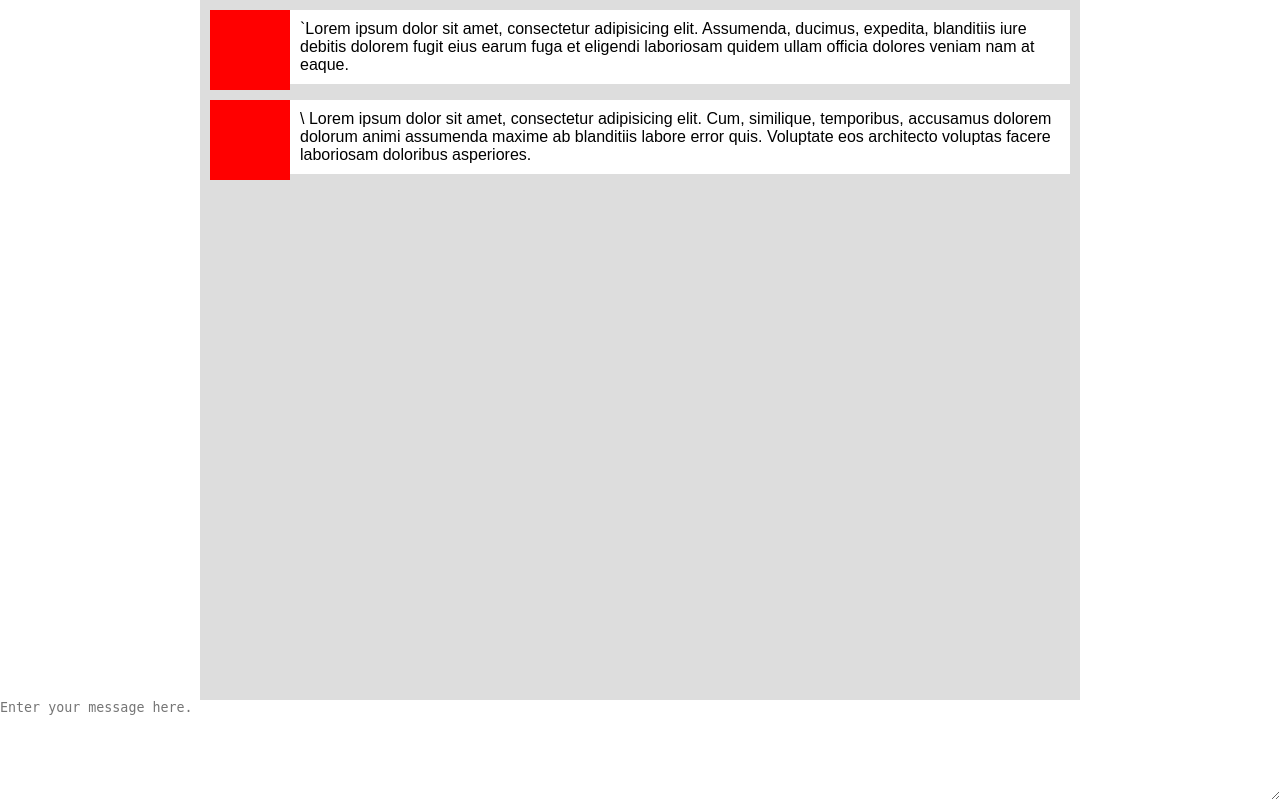
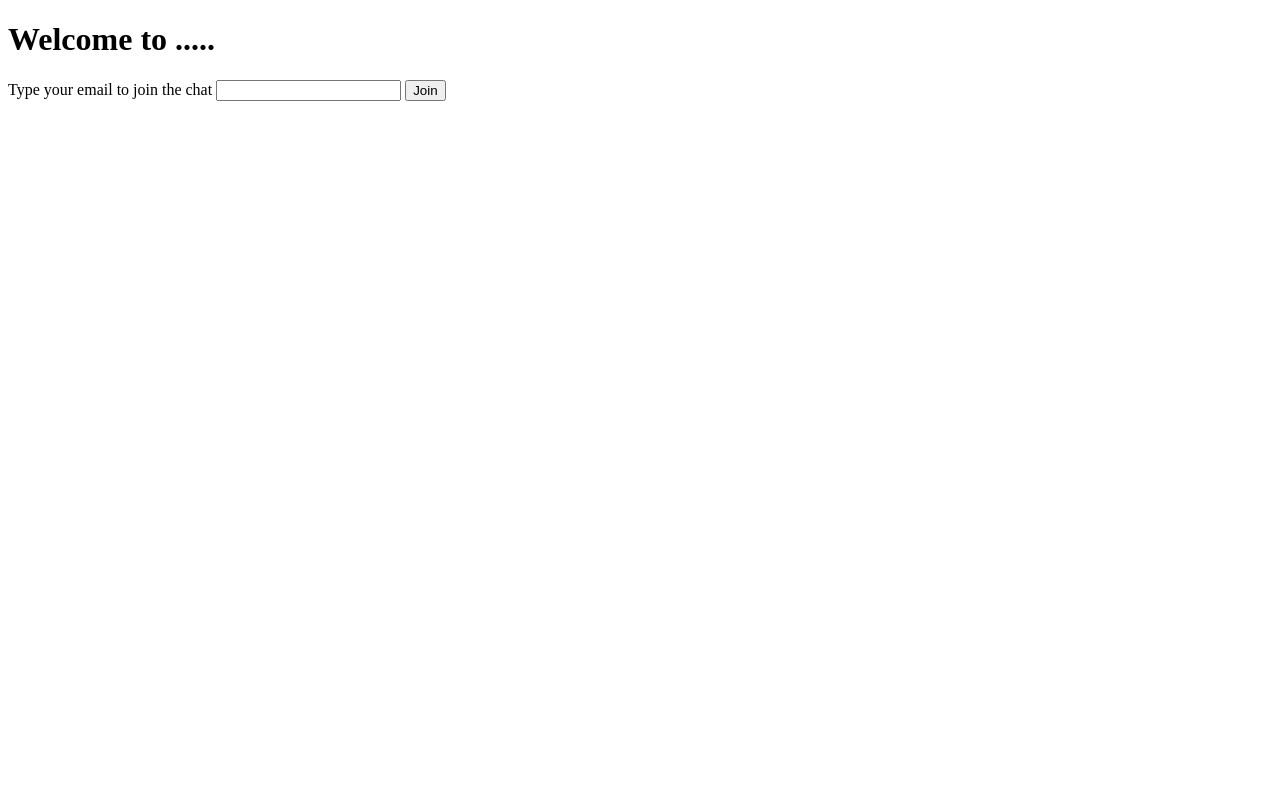
Before and after one commit to davidnuon/metermaids, a Flask app: page / in a window 1280 px wide. After the commit the page ends 101 px from the top, so only its background shows below. Run offline with Flask 2, Linux system fonts and the light colour scheme; some libraries are stand-ins or nearby versions.

Commit message:
starting point

```diff
--- a/chat.py
+++ b/chat.py
@@ -2,7 +2,7 @@ from gevent import monkey
 from flask import Flask, Response, render_template, request
 from socketio import socketio_manage
 from socketio.namespace import BaseNamespace
-
+from socketio.mixins import BroadcastMixin
 
 monkey.patch_all()
 
@@ -11,29 +11,34 @@ app.debug = True
 app.config['PORT'] = 5000
 
 
-class ChatNamespace(BaseNamespace):
-    def __init__(self):
+class ChatNamespace(BaseNamespace, BroadcastMixin):
+    def initialize(self):
         self.logger = app.logger
-        self.log = 'socketio session has started'
+        self.log("Socketio session started")
 
     def log(self, message):
-        self.logger.info('[{0}] {1}'.format(self.socket.sessid, message))
+        self.logger.info("[{0}] {1}".format(self.socket.sessid, message))
 
-    def rec_connect(self):
-        self.log("new connection")
+    def recv_connect(self):
+        self.log("New connection")
 
-    def rec_dissconnect(self):
-        self.log("Client dissconected")
+    def recv_disconnect(self):
+        self.log("Client disconnected")
 
-    def on_join(self, name):
-        self.log('%s joined chat' % name)
-        return True, name
+    def on_join(self, email):
+        self.log("%s joined chat" % email)
+        self.session['email'] = email
+        return True, email
 
     def on_message(self, message):
         self.log('got a message: %s' % message)
+        self.broadcast_event_not_me("message",{ "sender" : self.session["email"], "content" : message})
         return True, message
-@app.route("/", methods=['GET'])
-def index():
+
+
+
+@app.route('/', methods=['GET'])
+def landing():
     return render_template('index.html')
 
 @app.route('/socket.io/<path:remaining>')
@@ -41,5 +46,6 @@ def socketio(remaining):
     try:
         socketio_manage(request.environ, {'/chat': ChatNamespace}, request)
     except:
-        app.logger.error('Exception while handling socketio connection', exc_info=True)
-    return Response
+        app.logger.error("Exception while handling socketio connection",
+                         exc_info=True)
+    return Response()
--- a/static/js/chat.js
+++ b/static/js/chat.js
@@ -1,17 +1,78 @@
-(function($,window){
-    $(function(){
-        console.log("Welcome to pychat");
-        var socket = io.connect('/chat');
-        socket.on('connect', function () {
-            socket.emit('join', 'Bob', function(joined, name){
-                socket.emit('message', 'hello this is ' + name, function(sent){
-                    console.log("message sent: ", sent);
-                });
-            });
-        });
+(function($,jQuery,window){
 
-        socket.on('message', function(message){
-            alert("got a message: " + message);
-        });
-    });
-}($,window));
+	var chatAPI = {
+
+		connect : function(done) {
+
+			var that = this;
+
+			this.socket = io.connect('/chat');
+			this.socket.on('connect', done);
+
+			this.socket.on('message', function(message){
+				if(that.onMessage){
+					that.onMessage(message);
+				}
+			});
+		},
+
+		join : function(email, onJoin){
+			this.socket.emit('join', email, onJoin);
+		},
+
+		sendMessage : function(message, onSent) {
+			this.socket.emit('message', message, onSent);
+		}
+
+	};
+
+	var bindUI = function(){
+
+		$(".join-chat").validate({
+			submitHandler: function(form) {
+				chatAPI.join($(form).find("[name='email']").val(), function(joined, name){
+					if(joined){
+						alert("You've joined Chatzilla");
+						$(form).hide();
+						$(".compose-message-form").show();
+						$(".messages").show();
+					}
+				});
+			}
+		});
+
+		$(".compose-message-form").validate({
+			submitHandler: function(form) {
+				chatAPI.sendMessage($(form).find("[name='message']").val(), function(sent,message){
+					if(sent){
+						$(".messages").append(
+							jQuery("<li>").html(
+								"<b>Me</b>: " + message
+							)
+						);
+					}
+				});
+			}
+		});
+
+		chatAPI.onMessage = function(message){
+			$(".messages").append(
+				jQuery("<li>").html(
+					"<b>" + message.sender + "</b>: " + message.content
+				)
+			);
+		};
+
+	};
+
+	var ready = function(){
+		bindUI();
+		console.log("Welcome to Chatzilla");
+		chatAPI.connect(function(){});
+	};
+
+
+
+	$(function(){ ready(); });
+
+}($,jQuery,window));
--- a/templates/index.html
+++ b/templates/index.html
@@ -1,45 +1,41 @@
 <!DOCTYPE html>
-<html>
-  <head>
-    <meta name="viewport" content="initial-scale=1.0, user-scalable=no" />
-    <style type="text/css">
-      html { height: 100% }
-      body { height: 100%; margin: 0; padding: 0 }
-      #map-canvas { height: 100% }
-    </style>
+<!--[if lt IE 7]>      <html class="no-js lt-ie9 lt-ie8 lt-ie7"> <![endif]-->
+<!--[if IE 7]>         <html class="no-js lt-ie9 lt-ie8"> <![endif]-->
+<!--[if IE 8]>         <html class="no-js lt-ie9"> <![endif]-->
+<!--[if gt IE 8]><!--> <html class="no-js"> <!--<![endif]-->
+<head>
+	<meta charset="utf-8">
+	<meta http-equiv="X-UA-Compatible" content="IE=edge,chrome=1">
+	<meta http-equiv="cache-control" content="no-cache" />
+	<title>shsh</title>
+</head>
+<body>
+	<header>
+		<h1>Welcome to .....</h1>
+	</header>
+	<section>
+		<form class="join-chat">
+			<label>Type your email to join the chat</label>
+			<input name="email" type="email">
+			<input type="submit" value="Join">
+		</form>
 
-	<link rel="stylesheet" href="css/comp.css">
-  </head>
-  <body>
+		<ul class="messages" style="display:none;">
+		</ul>
 
-    <div id="messages">
-        <div class="message">
-          <div class="avatar"></div>
-          <div class="content">
-            `Lorem ipsum dolor sit amet, consectetur adipisicing elit. Assumenda, ducimus, expedita, blanditiis iure debitis dolorem fugit eius earum fuga et eligendi laboriosam quidem ullam officia dolores veniam nam at eaque.
-          </div>
-        </div>
+		<form class="compose-message-form" style="display:none;">
+			<textarea name="message" required></textarea>
+			<input type="submit" value="send">
+		</form>
 
-        <div class="message them">
-          <div class="avatar"></div>
-          <div class="content">\
-            Lorem ipsum dolor sit amet, consectetur adipisicing elit. Cum, similique, temporibus, accusamus dolorem dolorum animi assumenda maxime ab blanditiis labore error quis. Voluptate eos architecto voluptas facere laboriosam doloribus asperiores.
-          </div>
-        </div>
-    </div>
 
-    <div id="input">
-      <textarea
-        name=""
-        id="chat-message"
-        cols="30"
-         rows="10"
-         placeholder="Enter your message here."></textarea>
+	</section>
+	<footer>
+	</footer>
 
-    </div>
-
-  <script src="js/jquery.js"></script>
-  <script src="js/kibo.js"></script>
-  <script src="js/main.js"></script>
-  </body>
+	<script src="http://code.jquery.com/jquery-1.10.1.min.js"></script>
+	<script src="http://ajax.aspnetcdn.com/ajax/jquery.validate/1.11.1/jquery.validate.min.js"></script>
+	<script src="{{ url_for('static', filename='js/socket.io.min.js') }}"></script>
+	<script src="{{ url_for('static', filename='js/chat.js') }}"></script>
+</body>
 </html>
```
Also changed, not shown: 5 other files.
